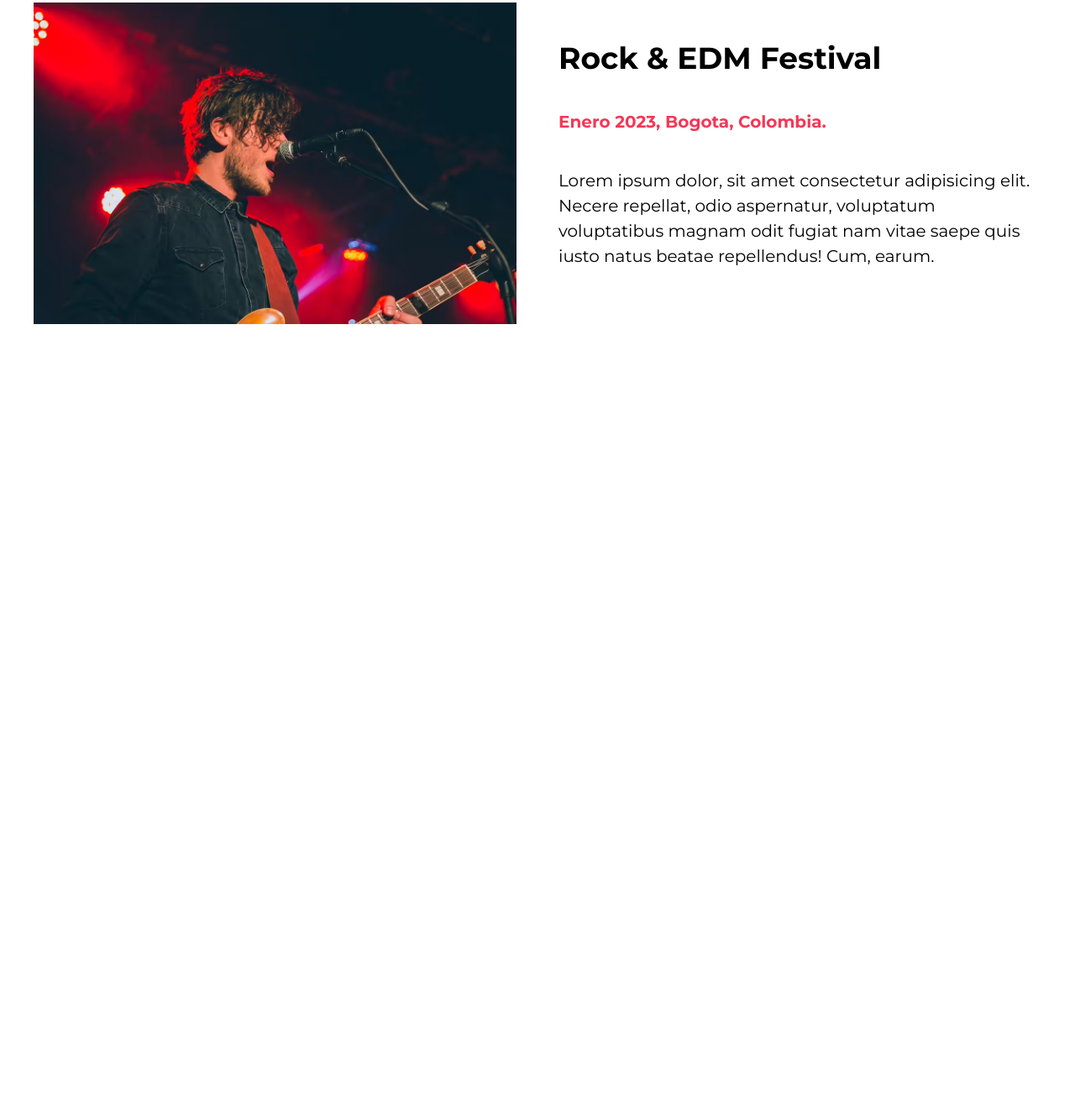
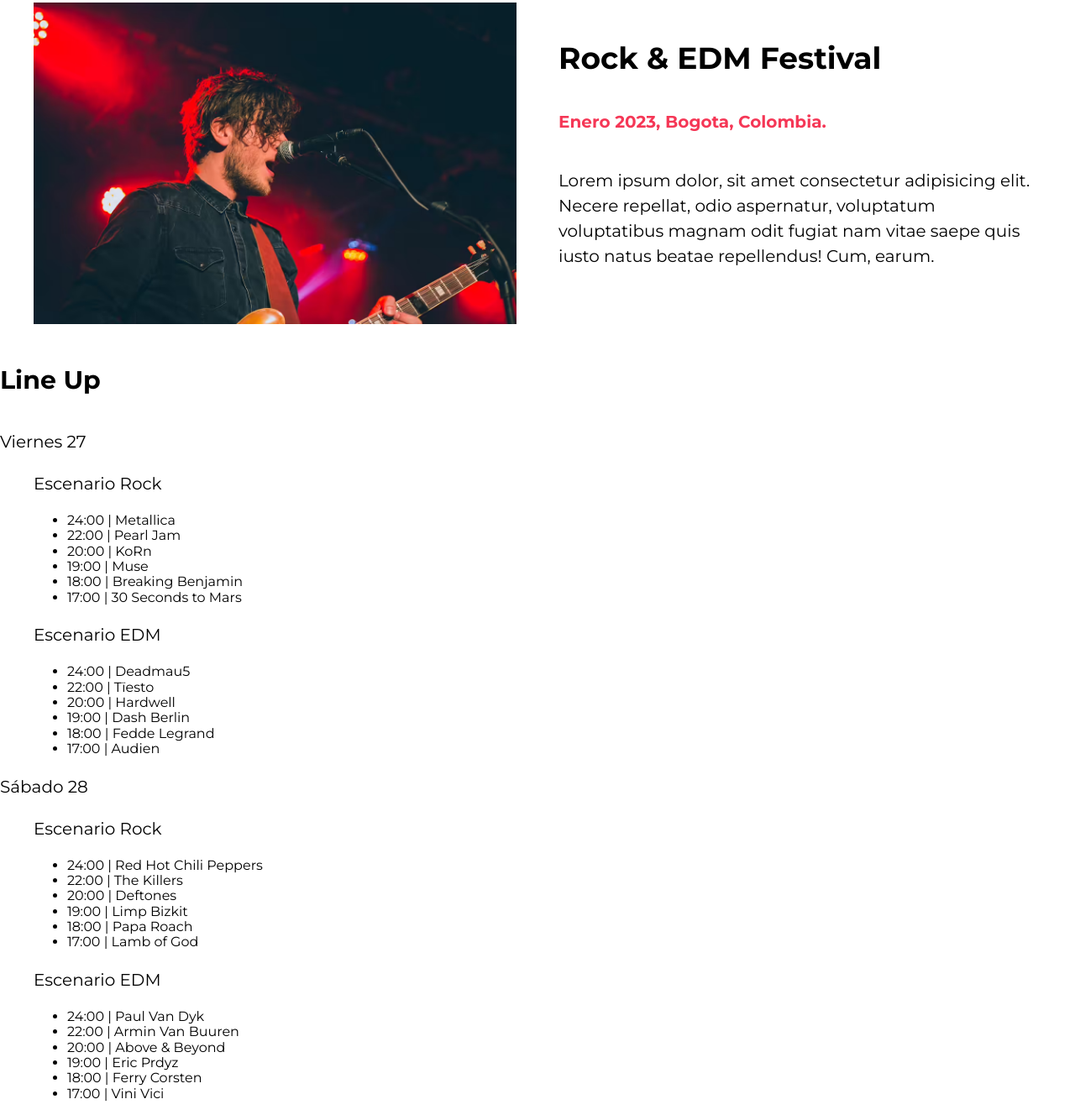
Before and after one commit to mjmf1/Proyecto_Festival_De_Musica, a website: page index.html in a window 1280 px wide. Shown: the part 773-2101 px from the top of the page at 84% size. Before the commit the page ends 1209 px from the top, so only its background shows below. Drawn offline with Linux system fonts and the light colour scheme.

Commit message:
Creando la sección de Lineup

```diff
--- a/index.html
+++ b/index.html
@@ -58,5 +58,120 @@
         </div>
     </section>
 
+    <section class="lineup">
+        <h3>Line Up</h3>
+
+        <p class="dia">Viernes 27</p>
+
+        <div class="escenario-contenedor contenedor">
+            <div class="escenario rock bg-amarillo">
+                <p class="nombre-escenario">Escenario Rock</p>
+                <ul class="calendario">
+                    <li>
+                        24:00 | <span>Metallica</span>
+                    </li>
+                    <li>
+                        22:00 | <span>Pearl Jam</span>
+                    </li>
+                    <li>
+                        20:00 | <span>KoRn</span>
+                    </li>
+                    <li>
+                        19:00 | <span>Muse</span>
+                    </li>
+                    <li>
+                        18:00 | <span>Breaking Benjamin</span>
+                    </li>
+                    <li>
+                        17:00 | <span>30 Seconds to Mars</span>
+                    </li>
+                </ul>
+
+            </div><!--escenario-->
+            <div class="escenario edm bg-verde">
+                <p class="nombre-escenario">Escenario EDM</p>
+                <ul class="calendario">
+                    <li>
+                        24:00 | <span>Deadmau5</span>
+                    </li>
+                    <li>
+                        22:00 | <span>Tïesto</span>
+                    </li>
+                    <li>
+                        20:00 | <span>Hardwell</span>
+                    </li>
+                    <li>
+                        19:00 | <span>Dash Berlin</span>
+                    </li>
+
+                    <li>
+                        18:00 | <span>Fedde Legrand</span>
+                    </li>
+                    <li>
+                        17:00 | <span>Audien</span>
+                    </li>
+                </ul>
+
+                </div><!--escenario1-->
+        </div> <!--escenario-contenedor2-->
+
+
+
+        <p class="dia">Sábado 28</p>
+        <div class="escenario-contenedor contenedor">
+            <div class="escenario rock bg-verde">
+                <p class="nombre-escenario">Escenario Rock</p>
+                <ul class="calendario">
+                    <li>
+                        24:00 | <span>Red Hot Chili Peppers</span>
+                    </li>
+                    <li>
+                        22:00 | <span>The Killers</span>
+                    </li>
+                    <li>
+                        20:00 | <span>Deftones</span>
+                    </li>
+                    <li>
+                        19:00 | <span>Limp Bizkit</span>
+                    </li>
+
+                    <li>
+                        18:00 | <span>Papa Roach</span>
+                    </li>
+                    <li>
+                        17:00 | <span>Lamb of God</span>
+                    </li>
+                </ul>
+
+            </div><!--escenario-->
+            <div class="escenario edm bg-amarillo">
+                <p class="nombre-escenario">Escenario EDM</p>
+                <ul class="calendario">
+                    <li>
+                        24:00 | <span>Paul Van Dyk</span>
+                    </li>
+                    <li>
+                        22:00 | <span>Armin Van Buuren</span>
+                    </li>
+                    <li>
+                        20:00 | <span>Above & Beyond</span>
+                    </li>
+                    <li>
+                        19:00 | <span>Eric Prdyz</span>
+                    </li>
+
+                    <li>
+                        18:00 | <span>Ferry Corsten</span>
+                    </li>
+                    <li>
+                        17:00 | <span>Vini Vici</span>
+                    </li>
+                </ul>
+
+            </div><!--escenario3-->
+        </div> <!--escenario-contenedor4-->
+
+    </section>
+
 </body>
 </html>
```
